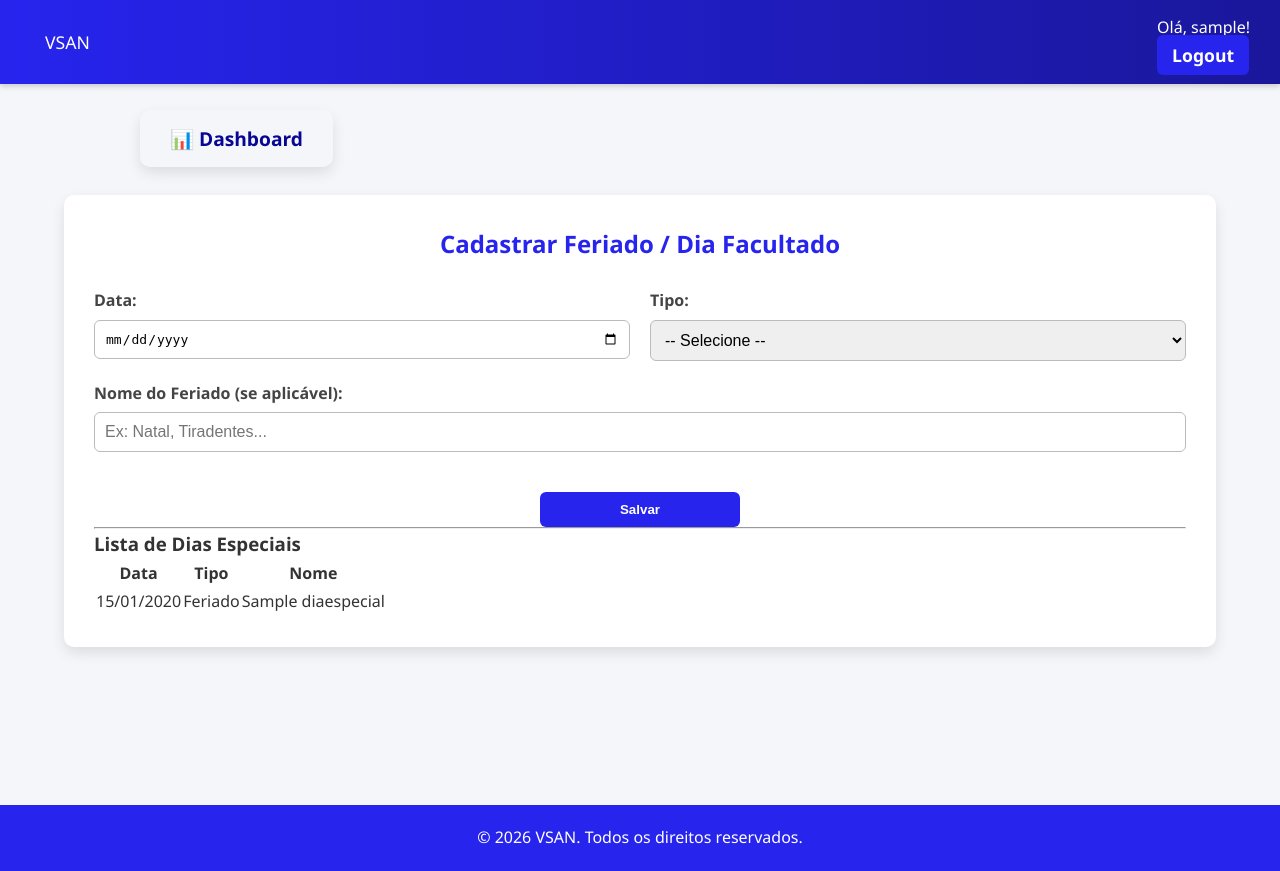
After one commit to Jailsonsalima/vsan, a Django app: page /dias-especiais/ in a window 1280 px wide. The commit adds this page. Run offline with Django 5.2, Linux system fonts and the light colour scheme; a user stored in the database is signed in; tables that the repository leaves empty hold one stand-in row (values such as "Sample post"); parts of the project's set-up code (start-up, migrations or seed data) failed here and were passed over.

Commit message:
Adicionado interface de usuário de gerenciamento e modelo para cadastro de feriados e facultados
Introduzido um novo modelo DiaEspecial (data, tipo: FERIADO/FACULTADO, nome) com ordenação e representação em string, além da migração gerada. Registrei o DiaEspecial no painel de administração. Adicionei uma visão gerencial, URL e modelo para criar/listar dias especiais. Atualizei o modelo gerar_dias_mes para incluir a busca por dias especiais e propague essa alteração para o modelo de folha de ponto em PDF, para que os dias especiais sejam destacados e exibidos (Feriado/Facultado). Adicione também uma nova opção de turno no formato folha-ponto e uma pequena alteração no modelo da lista de atividades. As alterações na migração e no modelo permitem marcar feriados/dias de aula e exibi-los nos PDFs gerados.

```diff
--- a/atividades/models.py
+++ b/atividades/models.py
@@ -39,3 +39,23 @@ class Atividade(models.Model):
     motoristas_externos = models.ManyToManyField(MotoristaExterno, related_name="atividades", blank=True)  # vínculo com motoristas externos
     def __str__(self):
         return f"{self.data_criacao} - {self.data_ida} ({self.data_retorno}) - {self.objetivo[:30]}..."
+
+
+class DiaEspecial(models.Model):
+    TIPO_CHOICES = [
+        ("FERIADO", "Feriado"),
+        ("FACULTADO", "Facultado"),
+    ]
+
+    data = models.DateField(unique=True)
+    tipo = models.CharField(max_length=10, choices=TIPO_CHOICES)
+    nome = models.CharField(max_length=100, blank=True, null=True)
+
+    class Meta:
+        ordering = ["data"]
+
+    def __str__(self):
+        if self.tipo == "FERIADO":
+            return f"{self.data} - Feriado: {self.nome}"
+        else:
+            return f"{self.data} - Facultado"
--- /dev/null
+++ b/atividades/templates/atividades/cadastrar_dia_especial.html
@@ -0,0 +1,54 @@
+{% extends "base.html" %}
+{% block content %}
+<div class="container">
+  <h2>Cadastrar Feriado / Dia Facultado</h2>
+  <form method="post" class="form">
+    {% csrf_token %}
+    <div class="form-row">
+    <div class="form-group">
+      <label for="data">Data:</label>
+      <input type="date" id="data" name="data" required>
+    </div>
+
+    <div class="form-group">
+      <label for="tipo">Tipo:</label>
+      <select id="tipo" name="tipo" required>
+        <option value="">-- Selecione --</option>
+        <option value="FERIADO">Feriado</option>
+        <option value="FACULTADO">Facultado</option>
+      </select>
+    </div>
+</div>
+    <div class="form-group">
+      <label for="nome">Nome do Feriado (se aplicável):</label>
+      <input type="text" id="nome" name="nome" placeholder="Ex: Natal, Tiradentes...">
+    </div>
+
+    <button type="submit" class="btn btn-primary">Salvar</button>
+  </form>
+
+  <hr>
+
+  <h3>Lista de Dias Especiais</h3>
+  <table class="table">
+    <thead>
+      <tr>
+        <th>Data</th>
+        <th>Tipo</th>
+        <th>Nome</th>
+      </tr>
+    </thead>
+    <tbody>
+      {% for dia in dias_especiais %}
+      <tr>
+        <td>{{ dia.data|date:"d/m/Y" }}</td>
+        <td>{{ dia.get_tipo_display }}</td>
+        <td>{{ dia.nome }}</td>
+      </tr>
+      {% empty %}
+      <tr><td colspan="3">Nenhum dia especial cadastrado.</td></tr>
+      {% endfor %}
+    </tbody>
+  </table>
+</div>
+{% endblock %}
--- a/atividades/templates/atividades/cadastro_folha_ponto.html
+++ b/atividades/templates/atividades/cadastro_folha_ponto.html
@@ -12,6 +12,7 @@
           <option value="12h - 18h">12h - 18h</option>
           <option value="14h - 18h">14h - 18h</option>
           <option value="08h - 12h / 14h - 18h">08h - 12h / 14h - 18h</option>
+          <option value="20h - 08h">20h - 08h</option>
       </select>
     </div>
 
--- a/atividades/templates/atividades/listar_atividades.html
+++ b/atividades/templates/atividades/listar_atividades.html
@@ -232,6 +232,7 @@
                         {% if not atividade.numero_processo %}
                             <a href="{% url 'editar_atividade' atividade.id %}" class="btn-secondary" style="display: block; margin-bottom: 10px;">Editar</a>
                         {% endif %}
+                            <a href="{% url 'editar_atividade' atividade.id %}" class="btn-secondary" style="display: block; margin-bottom: 10px;">Editar</a>
                             <a href="{% url 'gerar_zip_pdfs' atividade.id %}" class="btn-primary" style="display: block;">PDFs</a>
                     {% endif %}
                 </td>
--- a/atividades/views.py
+++ b/atividades/views.py
@@ -1,5 +1,5 @@
 from django.shortcuts import render, redirect, get_object_or_404
-from .models import Atividade, RecursoAtivo
+from .models import Atividade, RecursoAtivo, DiaEspecial
 from django.contrib.auth.decorators import login_required
 from django.http import HttpResponse
 from django.template.loader import render_to_string
@@ -325,10 +325,14 @@ def definir_recurso(request):
 def gerar_dias_mes(ano, mes):
     dias_semana = ["SEG", "TER", "QUA", "QUI", "SEX", "SÁB", "DOM"]
     dias_mes = []
+    dias_especiais = DiaEspecial.objects.filter(data__year=ano, data__month=mes)
+
+    especiais_dict = {d.data: d for d in dias_especiais}
     for dia in range(1, calendar.monthrange(ano, mes)[1] + 1):
         data = date(ano, mes, dia)
         semana = dias_semana[data.weekday()]
-        dias_mes.append((dia, semana))
+        especial = especiais_dict.get(data)
+        dias_mes.append((dia, semana, especial))
     return dias_mes
 
 @login_required(login_url='/login/')
@@ -369,3 +373,22 @@ def gerar_folha_ponto(request):
         "mes_atual": nome_mes,
         "ano_atual": ano_atual,
     })
+
+
+@login_required(login_url='/login/')
+def cadastrar_dia_especial(request):
+    if request.method == "POST":
+        data = request.POST.get("data")
+        tipo = request.POST.get("tipo")
+        nome = request.POST.get("nome")
+
+        if data and tipo:
+            DiaEspecial.objects.get_or_create(
+                data=data,
+                defaults={"tipo": tipo, "nome": nome}
+            )
+            messages.success(request, "Dia especial cadastrado com sucesso!")
+            return redirect("cadastrar_dia_especial")
+
+    dias_especiais = DiaEspecial.objects.all()
+    return render(request, "atividades/cadastrar_dia_especial.html", {"dias_especiais": dias_especiais})
--- a/vsan/urls.py
+++ b/vsan/urls.py
@@ -45,6 +45,7 @@ urlpatterns = [
     path("servidores/", servidor_views.lista_servidores, name="lista_servidores"),
     path('cadastro-atividade/', atividades_views.cadastrar_atividade, name="cadastrar_atividade"),
 
+    path("dias-especiais/", atividades_views.cadastrar_dia_especial, name="cadastrar_dia_especial"),
     path('atividades/gerar-folha-ponto/', atividades_views.gerar_folha_ponto, name="gerar_folha_ponto"),
 
     path("atividades/cadastrar/<int:agendamento_id>/", atividades_views.cadastrar_atividade, name="cadastrar_atividade_agendamento"),
```
Also changed, not shown: atividades/admin.py (+7 -1 lines), templates/pdf_folha_ponto.html (+16 -4 lines), atividades/migrations/0017_diaespecial.py (added).
